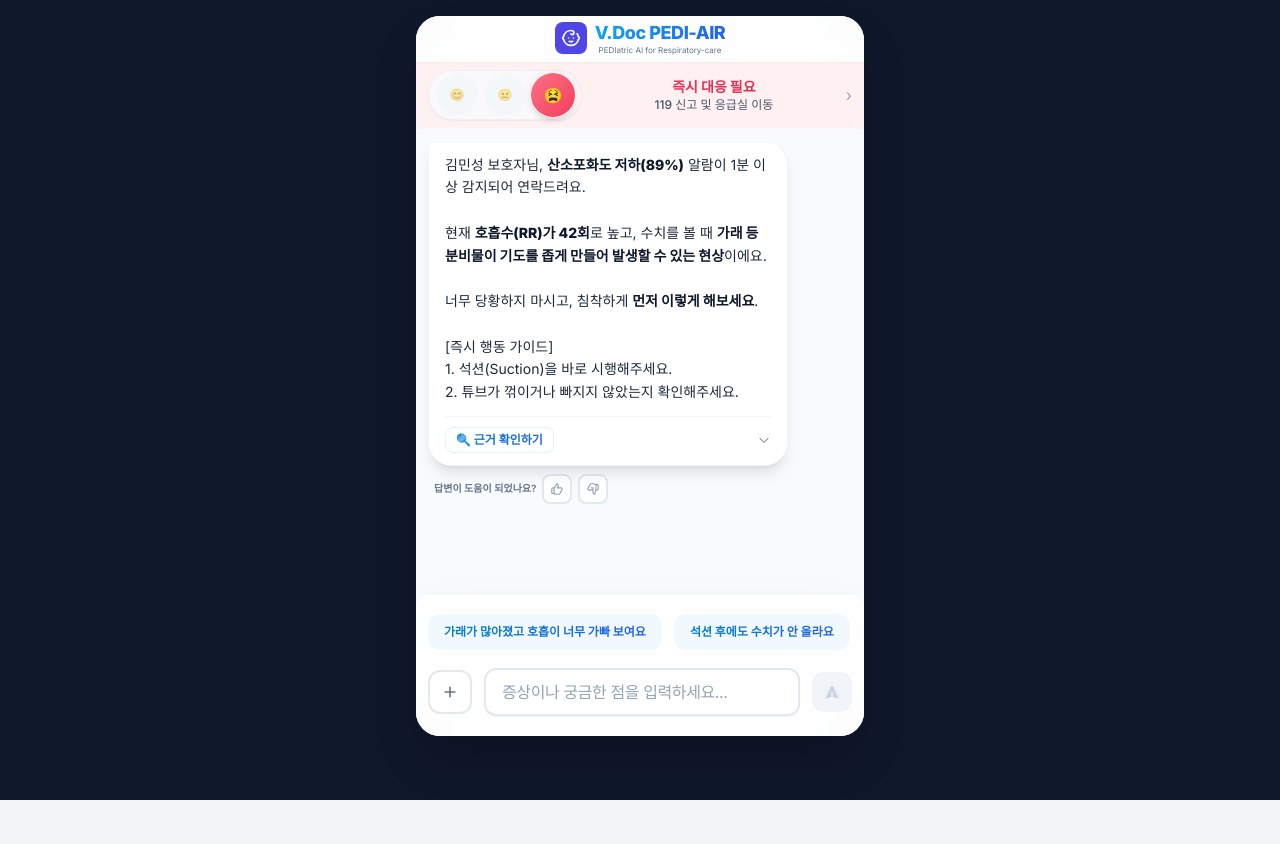
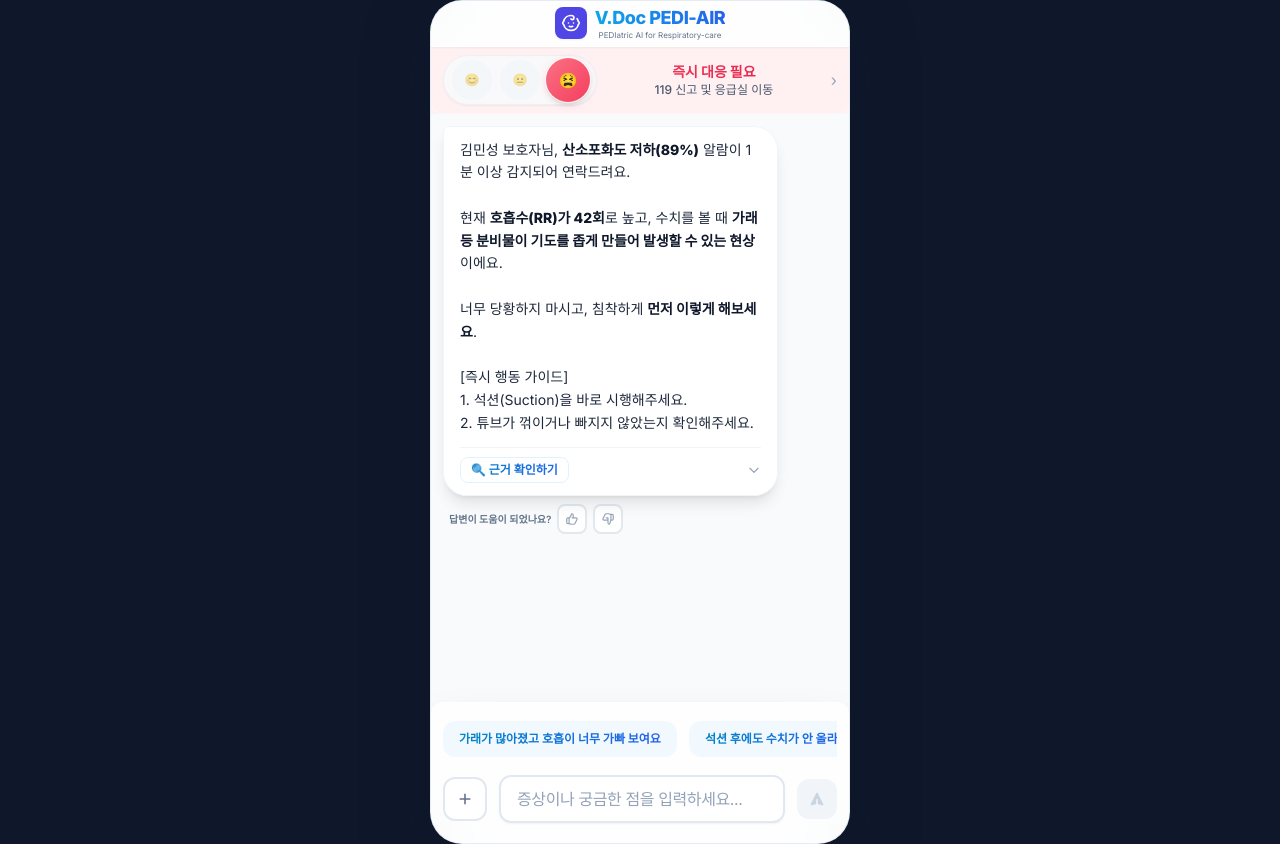
Before and after one commit to srleeinkorea/projectpediairtest, a React (Vite) app: page / in a window 1280 px wide. Before the commit the page ends 800 px from the top, so only its background shows below. Built offline with nearby package versions, Linux system fonts and the light colour scheme.

Commit message:
Update Layout.tsx

```diff
--- a/components/Layout.tsx
+++ b/components/Layout.tsx
@@ -15,25 +15,26 @@ const Layout: React.FC<LayoutProps> = ({
   return (
     /**
      * 바깥 래퍼
-     * - 모바일: 전체 화면을 채움
-     * - 데스크탑: 중앙에 "폰 프레임"처럼 보이도록 정렬
+     * - 모바일: 화면 전체를 채움
+     * - 데스크탑: 가운데에 "폰 1대" 사이즈로만 보이게
      */
-    <div className="min-h-[100dvh] w-full bg-slate-900 flex items-stretch justify-center">
-      {/* 실제 앱 프레임 */}
+    <div className="w-full min-h-[100dvh] bg-slate-900 flex items-center justify-center">
+      {/* 실제 앱이 보이는 폰 프레임 */}
       <div
         className="
-          relative w-full max-w-md
+          relative
+          w-full
+          max-w-[420px]           /* 브라우저에서 항상 이 정도 폭으로 제한 → 모바일 폭처럼 보이게 */
+          h-[100dvh]              /* 모바일일 때는 전체 높이 */
+          md:h-[844px]            /* 데스크탑에선 아이폰 수준 높이로 고정 */
+          md:rounded-[32px]       /* 데스크탑에서만 둥근 모서리 → 디바이스 느낌 */
           bg-slate-50
-          h-[100dvh]
-          sm:h-[90vh]
-          sm:my-4
-          sm:rounded-3xl
-          shadow-2xl
+          shadow-[0_24px_60px_rgba(15,23,42,0.5)]
           overflow-hidden
           flex flex-col
+          border border-slate-200/80
         "
         style={{
-          // iOS 등 노치 영역(Safe Area) 대응
           paddingTop: "env(safe-area-inset-top)",
           paddingBottom: "env(safe-area-inset-bottom)",
         }}
```
